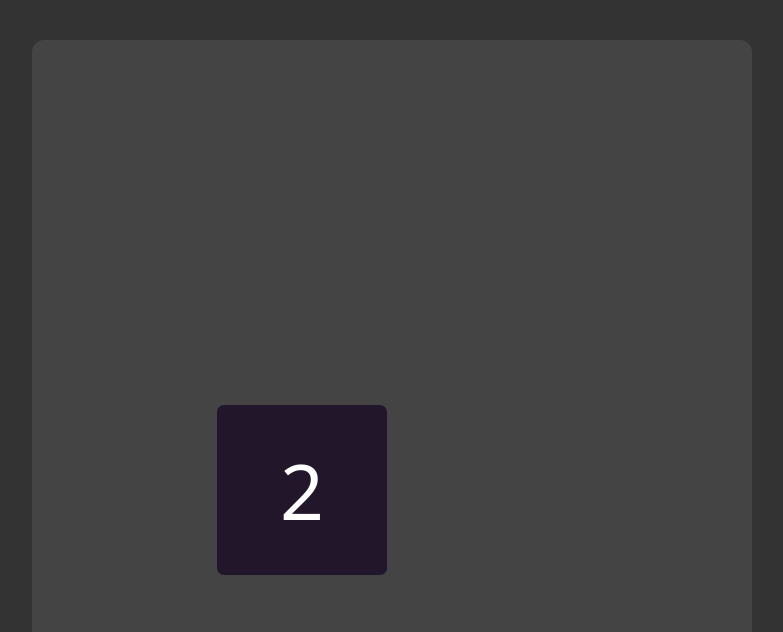
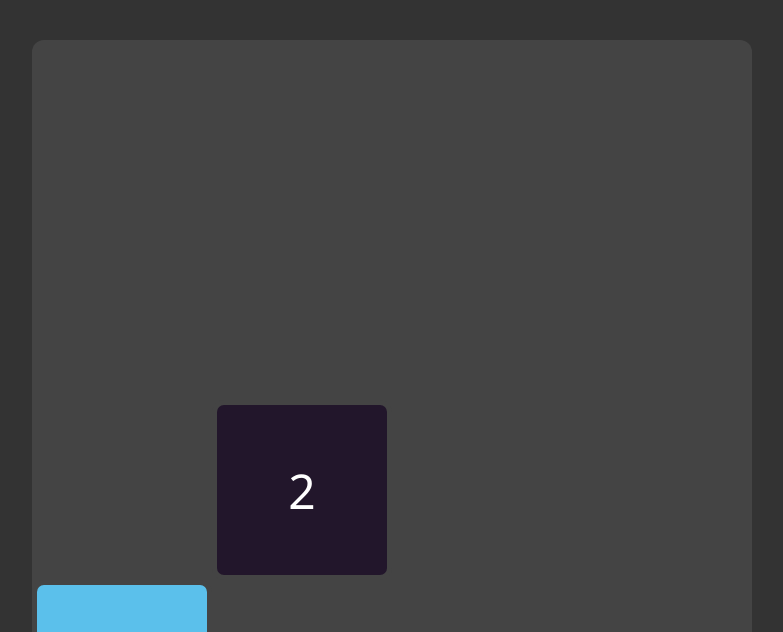
Before and after one commit to srijanmukherjee/2048-web, a plain HTML site: page index.html in a window 1280 px wide. Shown: the top 632 px of the page, without its empty margins (248-1031 px from the left). Drawn offline with Linux system fonts and the light colour scheme.

Commit message:
fix: font size of cell

```diff
--- a/script/Game.js
+++ b/script/Game.js
@@ -96,6 +96,8 @@ export class Game {
                 y: null
             };
         });
+
+        this.insertRandom(2048)
     }
 
     swipeTo(x, y, threshold = 50) {
--- a/style/main.css
+++ b/style/main.css
@@ -26,7 +26,7 @@ body {
     position: absolute;
     display: grid;
     place-items: center;
-    font-size: 4.8rem;
+    font-size: calc(100% + 2.5vw);
     color: #fff;
     font-weight: 500;
     width: calc(100% / 4);
```
